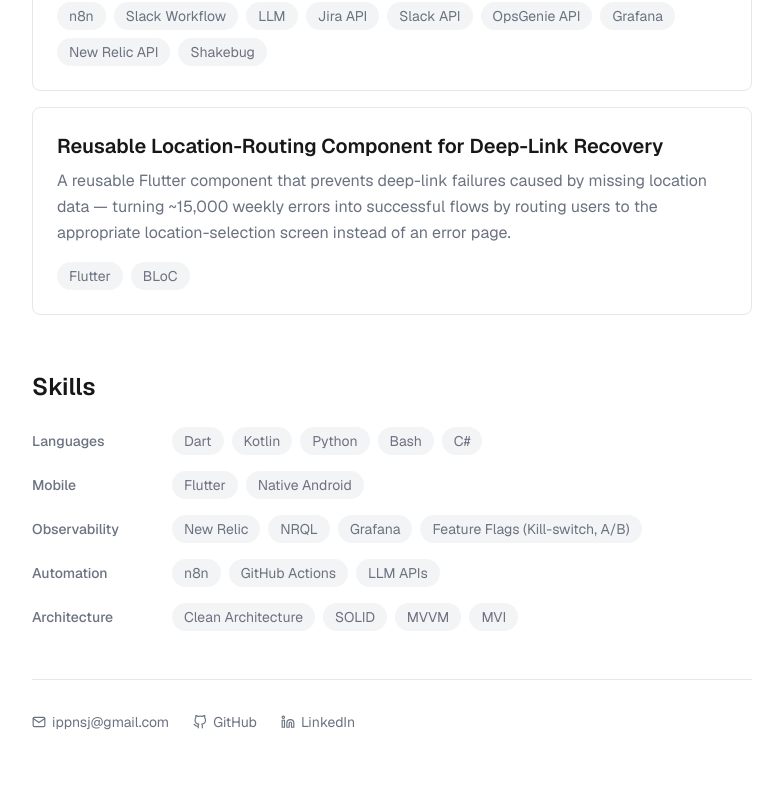
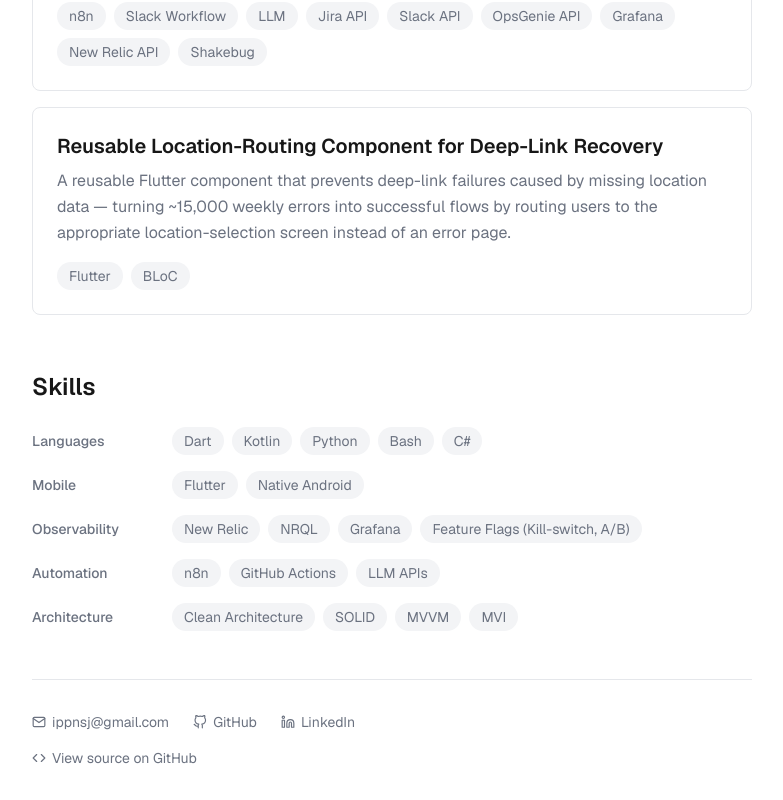
Before and after one commit to ippnsj/portfolio, a Next.js app: page / in a window 1280 px wide. Shown: the part 739-1539 px from the top of the page, without its empty margins (248-1031 px from the left). Before the commit the page ends 1503 px from the top, so only its background shows below. Built offline with nearby package versions, Linux system fonts and the light colour scheme.

Commit message:
feat: add source code link to footer

```diff
--- a/components/Footer.tsx
+++ b/components/Footer.tsx
@@ -1,3 +1,4 @@
+import { FiCode } from 'react-icons/fi';
 import { CONTACT_LINKS } from '@/lib/contact';
 
 export function Footer() {
@@ -19,6 +20,15 @@ export function Footer() {
           </a>
         ))}
       </nav>
+      <a
+        href="https://github.com/ippnsj/portfolio"
+        target="_blank"
+        rel="noopener noreferrer"
+        className="mt-4 flex items-center gap-1.5 text-sm text-muted hover:text-foreground"
+      >
+        <FiCode size={14} />
+        View source on GitHub
+      </a>
     </footer>
   );
 }
```
